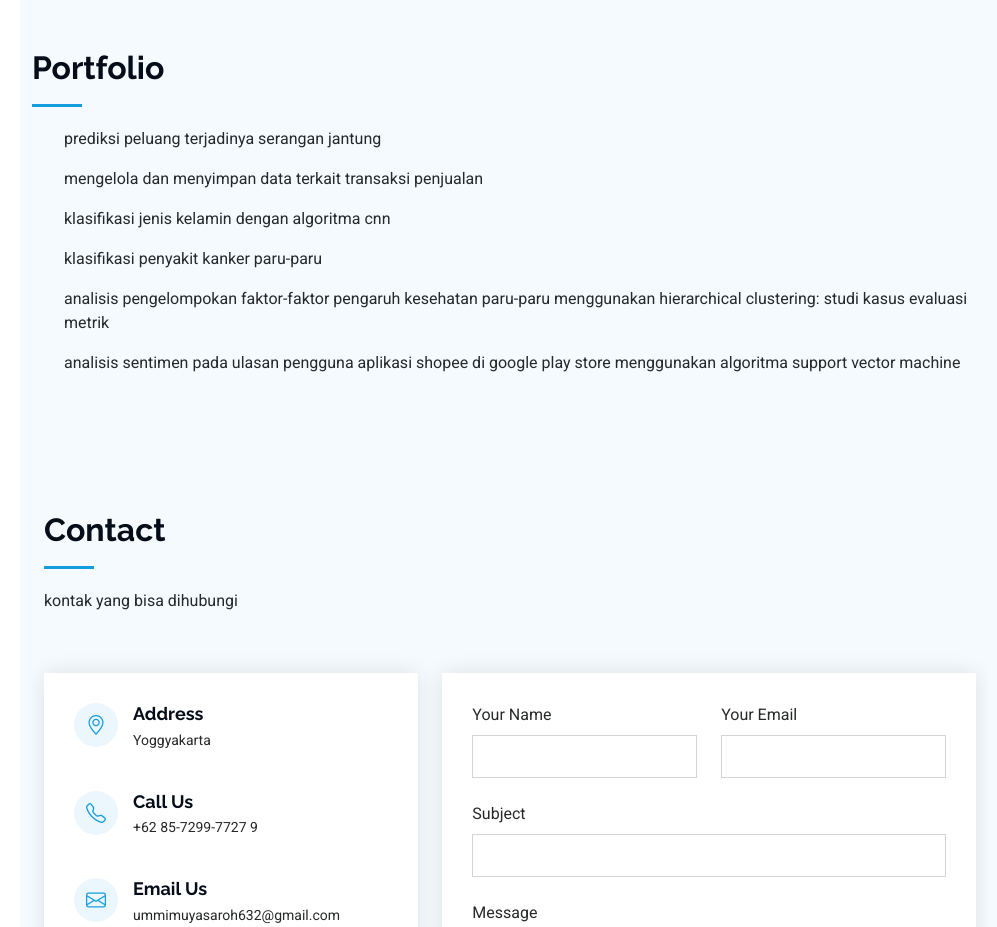
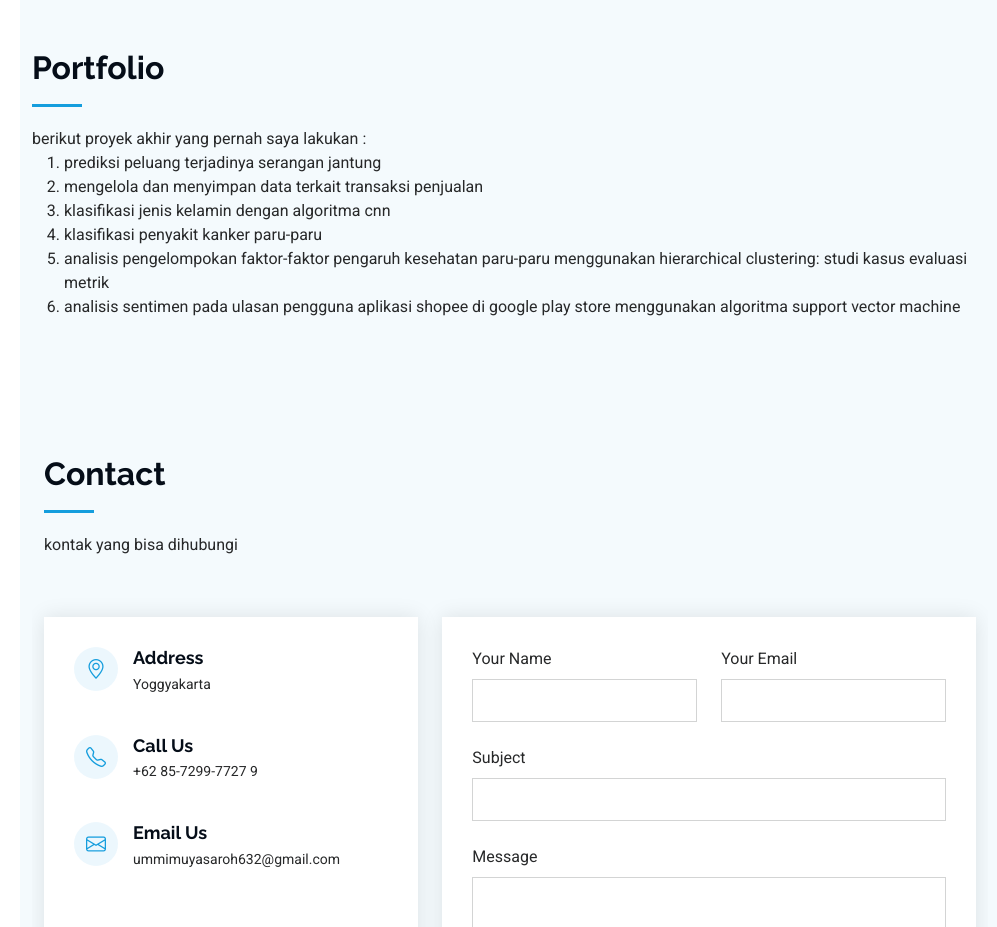
Before and after one commit to UmmiMuyasaroh/sarohportofolio.github.io, a plain HTML site: page index.html in a window 1280 px wide. Shown: the part 3040-3967 px from the top of the page, without its empty margins (280-1277 px from the left). Drawn offline with Linux system fonts and the light colour scheme; grey boxes are pictures that could not be loaded.

Commit message:
Update index.html

```diff
--- a/index.html
+++ b/index.html
@@ -319,13 +319,15 @@
       <div class="container section-title" data-aos="fade-up">
         <h2>Portfolio</h2>
         <p>
+          berikut proyek akhir yang pernah saya lakukan :
           <div>
-          <ol>prediksi peluang terjadinya serangan jantung</ol>
-          <ol>mengelola dan menyimpan data terkait transaksi penjualan</ol>
-          <ol>klasifikasi jenis kelamin dengan algoritma cnn</ol>
-          <ol>klasifikasi penyakit kanker paru-paru</ol>
-          <ol> analisis pengelompokan faktor-faktor pengaruh kesehatan paru-paru menggunakan hierarchical clustering: studi kasus evaluasi metrik</ol>
-          <ol>analisis sentimen pada ulasan pengguna aplikasi shopee di google play store menggunakan algoritma support vector machine</ol>
+          <ol>
+            <li> prediksi peluang terjadinya serangan jantung</li>
+            <li> mengelola dan menyimpan data terkait transaksi penjualan</li>
+            <li>klasifikasi jenis kelamin dengan algoritma cnn</li>
+            <li>klasifikasi penyakit kanker paru-paru</li>
+            <li> analisis pengelompokan faktor-faktor pengaruh kesehatan paru-paru menggunakan hierarchical clustering: studi kasus evaluasi metrik</li>
+            <li> analisis sentimen pada ulasan pengguna aplikasi shopee di google play store menggunakan algoritma support vector machine</li>
         </p>
         </div>
       </div><!-- End Section Title -->
```
